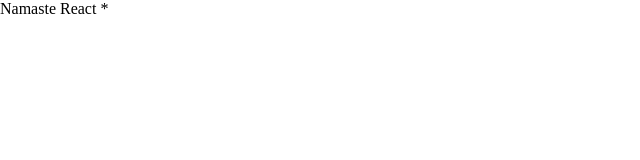
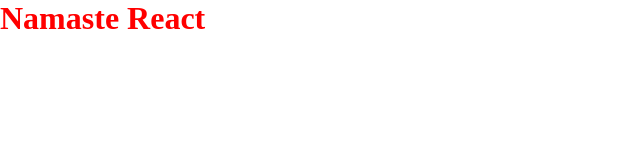
Before and after one commit to rakeshboyiri/react-course, a React app: page /contact in a window 1280 px wide. Shown: the whole page, without its empty margins (0-640 px from the left). Built offline with nearby package versions, Linux system fonts and the light colour scheme.

Commit message:
files-edited

```diff
--- a/App.js
+++ b/App.js
@@ -0,0 +1,5 @@
+import React from "react";
+import ReactDOM from "react-dom/client";
+const heading = <h1 className="head">Namaste React</h1>
+ const root = ReactDOM.createRoot(document.getElementById('root'));
+ root.render(heading);
--- a/index.css
+++ b/index.css
@@ -4,9 +4,7 @@
     box-sizing: border-box;
 }
 
-#heading{
-    color: red;
-}
+
 
 #para{
     width: 100%;
@@ -18,3 +16,6 @@
     margin: 0px;
     padding: 0px;
 }
+.head{
+    color: red;
+}
--- a/index.html
+++ b/index.html
@@ -12,6 +12,6 @@
 
 
 
-    <script type="module" src="script.js"></script>
+    <script type="module" src="App.js"></script>
 </body>
 </html>
--- a/package.json
+++ b/package.json
@@ -4,6 +4,8 @@
   "description": "First React App",
 
   "scripts": {
+    "start" : "parcel index.html",
+    "build" : "parcel build index.html",
     "test": "test"
   },
   "repository": {
--- a/script.js
+++ b/script.js
@@ -8,3 +8,5 @@
 
 const root = ReactDOM.createRoot(document.getElementById('root'));
 root.render(heading)
+
+// =>
```
